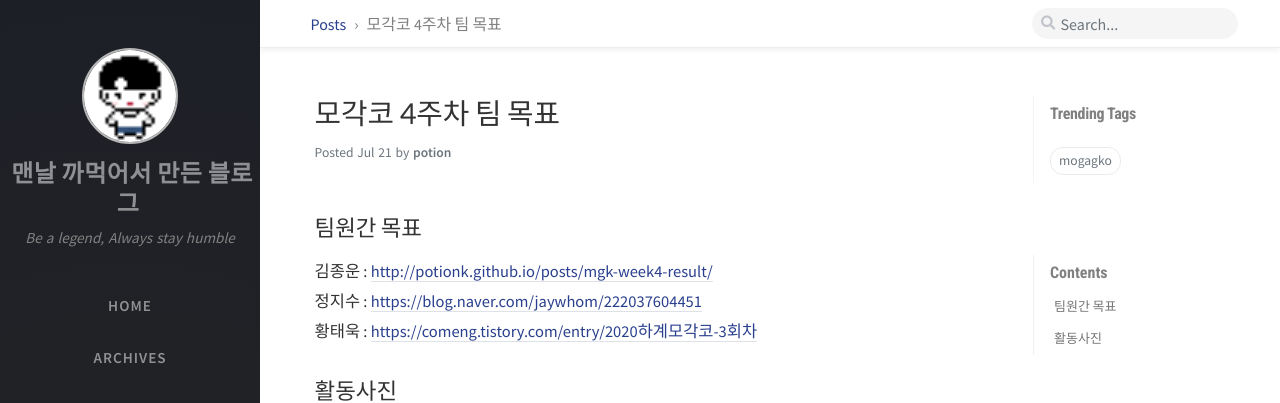
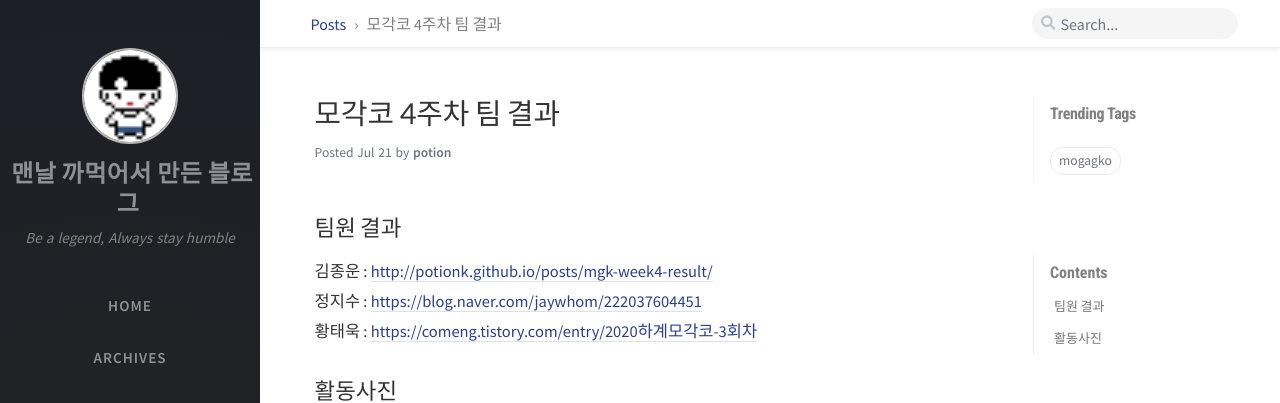
Before and after one commit to potionk/potionk.github.io, a Jekyll site: the page built from _posts/2020-07-21-mgk-week4-team-result.md, in a window 1280 px wide and 1326 px high. Shown: the top 403 px of the window. Built offline with Jekyll 4.4.1, drawn with Linux system fonts in a browser that asks for light colours; nearby versions of some CDN libraries; comment, search, counter and statistics services are not loaded.

Commit message:
Fix type error

```diff
--- a/_posts/2020-07-21-mgk-week4-team-result.md
+++ b/_posts/2020-07-21-mgk-week4-team-result.md
@@ -1,12 +1,12 @@
 ---
-title: 모각코 4주차 팀 목표
+title: 모각코 4주차 팀 결과
 author: potion
 date: 2020-07-21 23:00:00 +0900
 categories: [cnu, mogagko]
 tags: [mogagko]
 ---
 
-## 팀원간 목표
+## 팀원 결과
 
 김종운 : [http://potionk.github.io/posts/mgk-week4-result/](http://potionk.github.io/posts/mgk-week4-result/)<br>
 정지수 : [https://blog.naver.com/jaywhom/222037604451](https://blog.naver.com/jaywhom/222037604451)<br>
```
